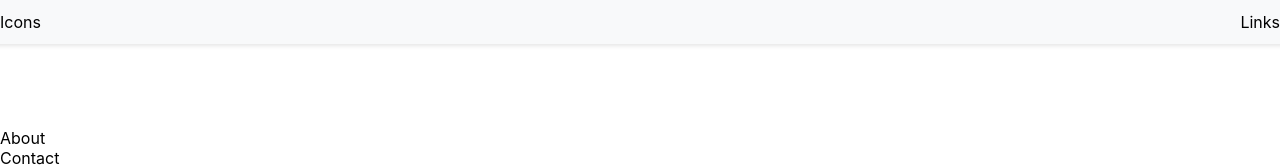
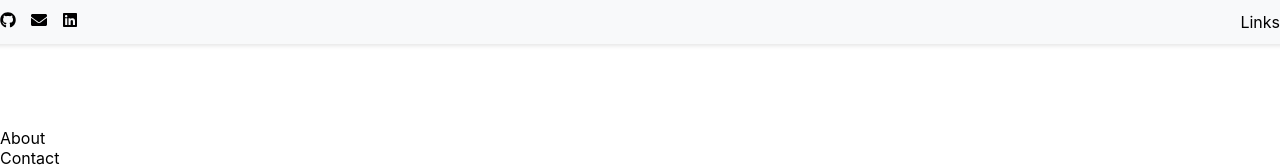
Before and after one commit to michael-fesselmeyer/portfolio, a React (Create React App) app: page / in a window 1280 px wide. Shown: the top 167 px of the page. Built offline with nearby package versions, Linux system fonts and the light colour scheme.

Commit message:
Added icons to navbar w/ links for github

```diff
--- a/src/components/Navbar.jsx
+++ b/src/components/Navbar.jsx
@@ -1,15 +1,24 @@
-import React from 'react'
-import './Navbar.css'
+import React from 'react';
+import { FaGithub, FaEnvelope, FaLinkedin } from 'react-icons/fa';
+import './Navbar.css';
 
 function Navbar() {
   return (
-    <>
     <div className="navbar">
-    <div className="navbar-icons">Icons</div>
-    <div className="navbar-links">Links</div>
+      <div className="navbar-icons">
+        <a href="https://github.com/michael-fesselmeyer" target="_blank" rel="noreferrer">
+          <FaGithub />
+        </a>
+        <a href="mailto:michael.fesselmeyer@gmail.com">
+          <FaEnvelope />
+        </a>
+        <a href="https://www.linkedin.com/in/michael-fesselmeyer/" target="_blank" rel="noreferrer">
+          <FaLinkedin />
+        </a>
+      </div>
+      <div className="navbar-links">Links</div>
     </div>
-    </>
-  )
+  );
 }
 
-export default Navbar
+export default Navbar;
```
